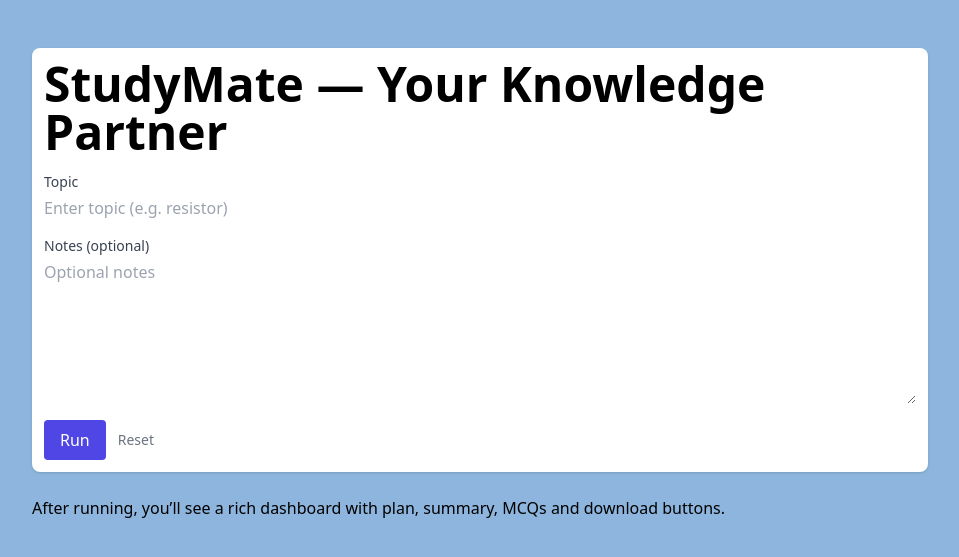
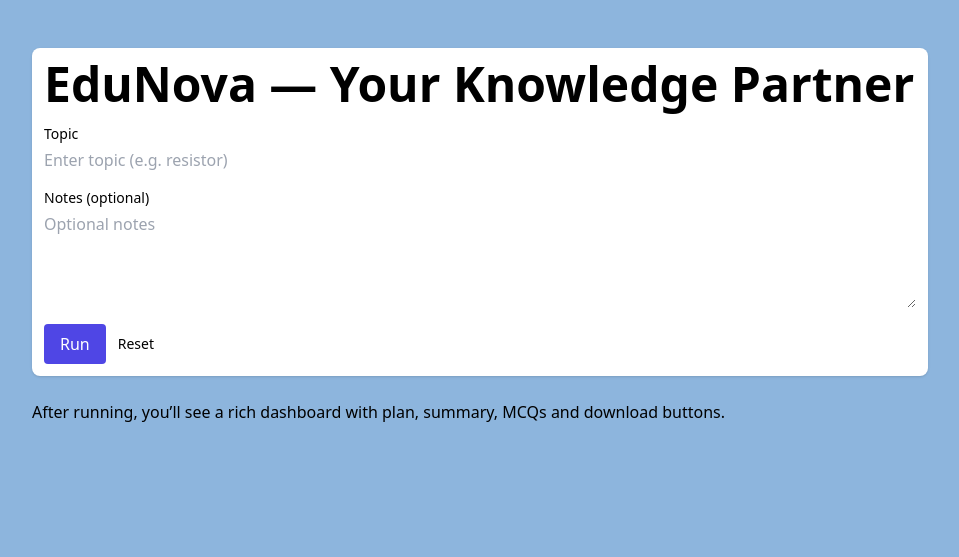
Before and after one commit to mitali-gautam05/Capstone_Kaggle, a FastAPI app: page / in a window 1280 px wide. Shown: the top 557 px of the page, without its empty margins (160-1119 px from the left). Run offline with FastAPI, Linux system fonts and the light colour scheme; some libraries are stand-ins or nearby versions.

Commit message:
Made some changes in index.html

```diff
--- a/app/templates/index.html
+++ b/app/templates/index.html
@@ -3,7 +3,7 @@
 <head>
 <meta charset="utf-8" />
 <meta name="viewport" content="width=device-width, initial-scale=1" />
-<title>StudyMate Dashboard</title>
+<title>EduNova Dashboard</title>
 <script src="https://cdn.tailwindcss.com"></script>
 </head>
 
@@ -11,23 +11,23 @@
 <div class="max-w-4xl mx-auto py-12">
 
 <div class="bg-white p-3 rounded-lg shadow">
-<h1 class="text-5xl font-bold mb-4">StudyMate — Your Knowledge Partner</h1>
+<h1 class="text-5xl font-bold mb-4">EduNova — Your Knowledge Partner</h1>
 
 <form action="/run" method="post" class="space-y-4">
 
 <div>
-<label class="block text-sm font-10px text-gray-700">Topic</label>
+<label class="block text-sm font-10px text-black-700">Topic</label>
 <input name="topic" required placeholder="Enter topic (e.g. resistor)" class="mt-1 block w-full border-gray-300 rounded-md" />
 </div>
 
 <div>
-<label class="block text-sm font-medium text-gray-700">Notes (optional)</label>
-<textarea name="notes" rows="6" placeholder="Optional notes" class="mt-1 block w-full border-gray-300 rounded-md"></textarea>
+<label class="block text-sm font-medium black-700">Notes (optional)</label>
+<textarea name="notes" rows="4" placeholder="Optional notes" class="mt-1 block w-full border-gray-300 rounded-md"></textarea>
 </div>
 
 <div class="flex items-center space-x-3">
 <button type="submit" class="px-4 py-2 bg-indigo-600 text-white rounded">Run</button>
-<a href="/ui" class="text-sm text-gray-500">Reset</a>
+<a href="/ui" class="text-sm text-black-500">Reset</a>
 </div>
 
 </form>
```
